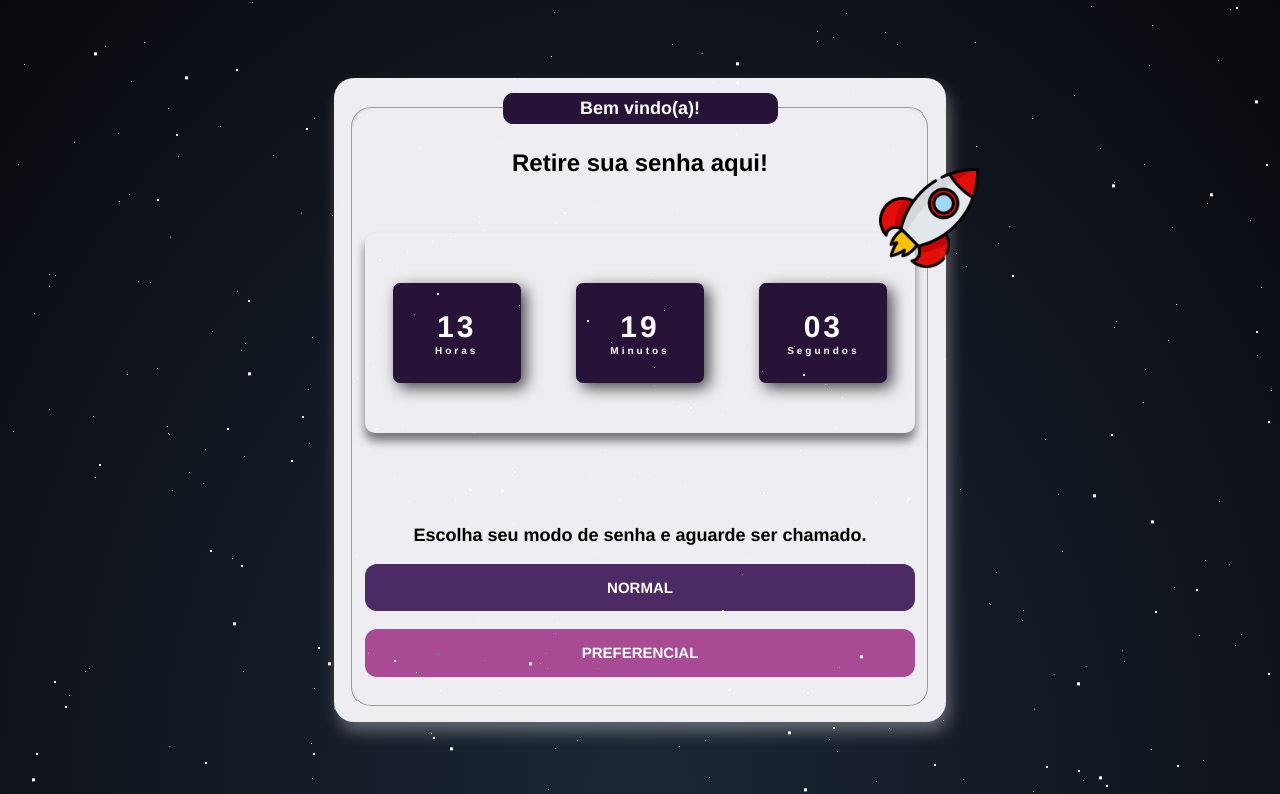
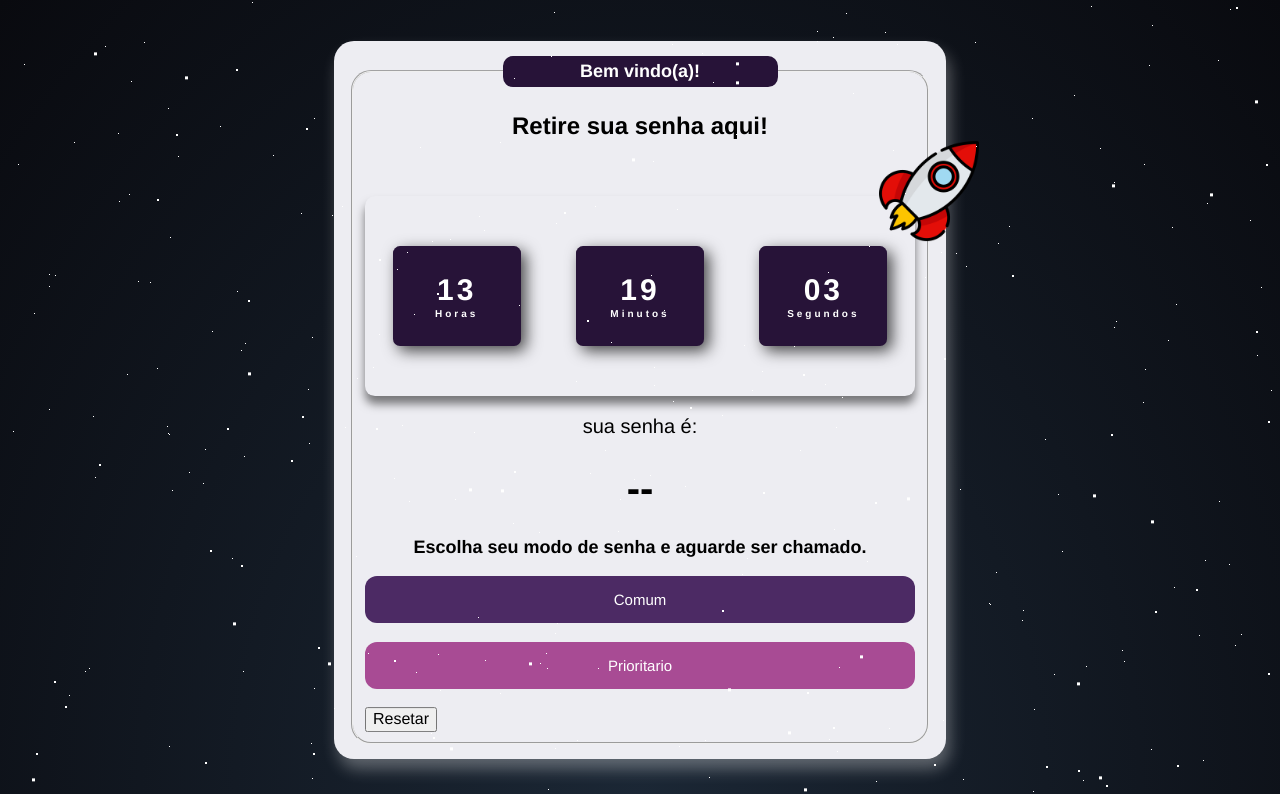
Before and after one commit to Jagustinha/Gerenciadordefila, a plain HTML site: page Index.html in a window 1280 px wide. Shown: the top 794 px of the page. Drawn offline with nearby package versions, Linux system fonts and the light colour scheme; files whose address does not match are found by name.

Commit message:
first commit

```diff
--- a/Index.html
+++ b/Index.html
@@ -27,7 +27,7 @@
             <legend><b>Bem vindo(a)!</b></legend>
             <h2 id="texto1">Retire sua senha aqui!</h2>
             <br><br>
-            <div class="relogio">
+        <div class="relogio">
                 <div>
                     <span id="horas">00</span>
                     <span class="tempo">Horas</span>
@@ -40,14 +40,21 @@
                     <span id="segundos">00</span>
                     <span class="tempo">Segundos</span>
                 </div>
-            </div>
-            <br><br><br><br>
+        </div>
+            <br>
+        <div class="content-final-div">
+            sua senha é:
+           <h1>
+               <div id="result">--</div>
+
+           </h1>
+        </div>
             <h3 id="texto2">Escolha seu modo de senha e aguarde ser chamado.</h3>
-
-            <button id="button1"><B>NORMAL</B></button>
-            <BR><BR>
-            <button id="button2"><B>PREFERENCIAL</B></button>
+            <button onclick="clickComum()" type="button" id="botaoComum">Comum</button>
             <br><br>
+            <button onclick="clickPrioritario()" type="button" id="botaoPrioritario">Prioritario</button>
+            <br><br>
+            <button onclick="cleanUp()">Resetar</button>
 
         </fieldset>
 
@@ -62,5 +69,6 @@
 
     <script src='//cdnjs.cloudflare.com/ajax/libs/jquery/2.1.3/jquery.min.js'></script><script  src="./script.js"></script>
     <script src="./js/Script.js"></script>
+    <script src="./js/Senha.js"></script>
 </body>
 </html>
--- a/css/style.css
+++ b/css/style.css
@@ -93,7 +93,7 @@ h2 {
 
 
 
-#button1 {
+#botaoComum {
     background-color: #4c2a64;
     width: 100%;
     border: none;
@@ -105,6 +105,13 @@ h2 {
     transition: 1S;
 }
 
+.content-final-div{
+    color: black;
+    font-size: 20px;
+    text-align: center;
+}
+
+
 h3{
     text-align: center;
     font-size: 18px;
@@ -112,7 +119,7 @@ h3{
 
 }
 
-#button2 {
+#botaoPrioritario {
     background-color: #a84b94;
     width: 100%;
     border: none;
@@ -124,12 +131,12 @@ h3{
     transition: 1S;
 }
 
-#button1:hover{
+#botaoComum:hover{
     background-color: #68368b;
 
 }
 
-#button2:hover{
+#botaoPrioritario:hover{
     background-color: #9050be;
 
 }
--- /dev/null
+++ b/js/Senha.js
@@ -0,0 +1,30 @@
+function clickComum() {
+    if (typeof(Storage) !== "undefined") {
+      if (localStorage.clickcount) {
+        localStorage.clickcount = Number(localStorage.clickcount)+1;
+      } else {
+        localStorage.clickComum = 1;
+      }
+      document.getElementById("result").innerHTML = "C-" + localStorage.clickcount + "";
+    } else {
+      document.getElementById("result").innerHTML = "Sorry, your browser does not support web storage...";
+    }
+  }
+
+function clickPrioritario() {
+    if (typeof(Storage) !== "undefined") {
+      if (localStorage.clickcount) {
+        localStorage.clickcount = Number(localStorage.clickcount)+1;
+      } else {
+        localStorage.clickcount = 1;
+      }
+      document.getElementById("result").innerHTML = "P-" + localStorage.clickcount + "";
+    } else {
+      document.getElementById("result").innerHTML = "Sorry, your browser does not support web storage...";
+    }
+  }
+
+  function cleanUp(){
+    localStorage.clickcount=0;
+
+}
```
Also changed, not shown: js/Script.js (line endings or trailing spaces), 1 other file.
